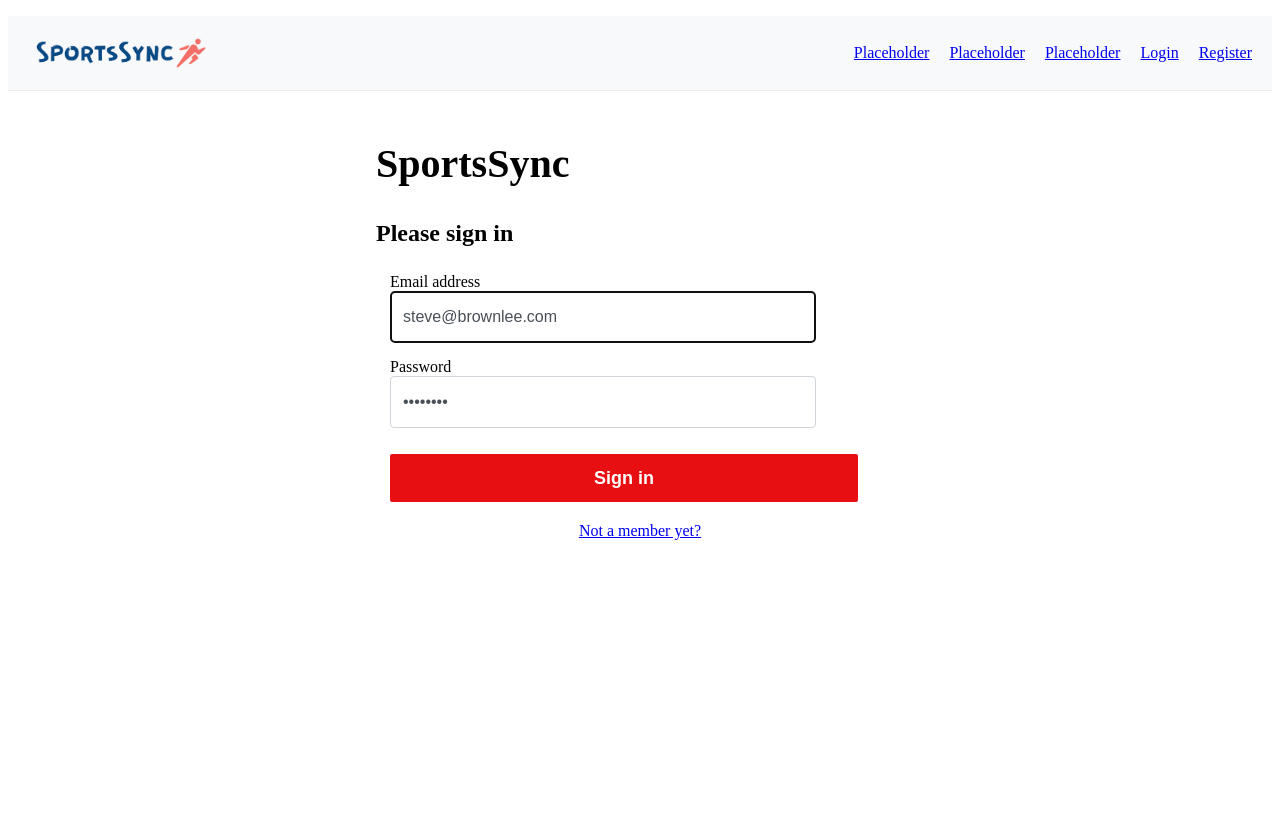
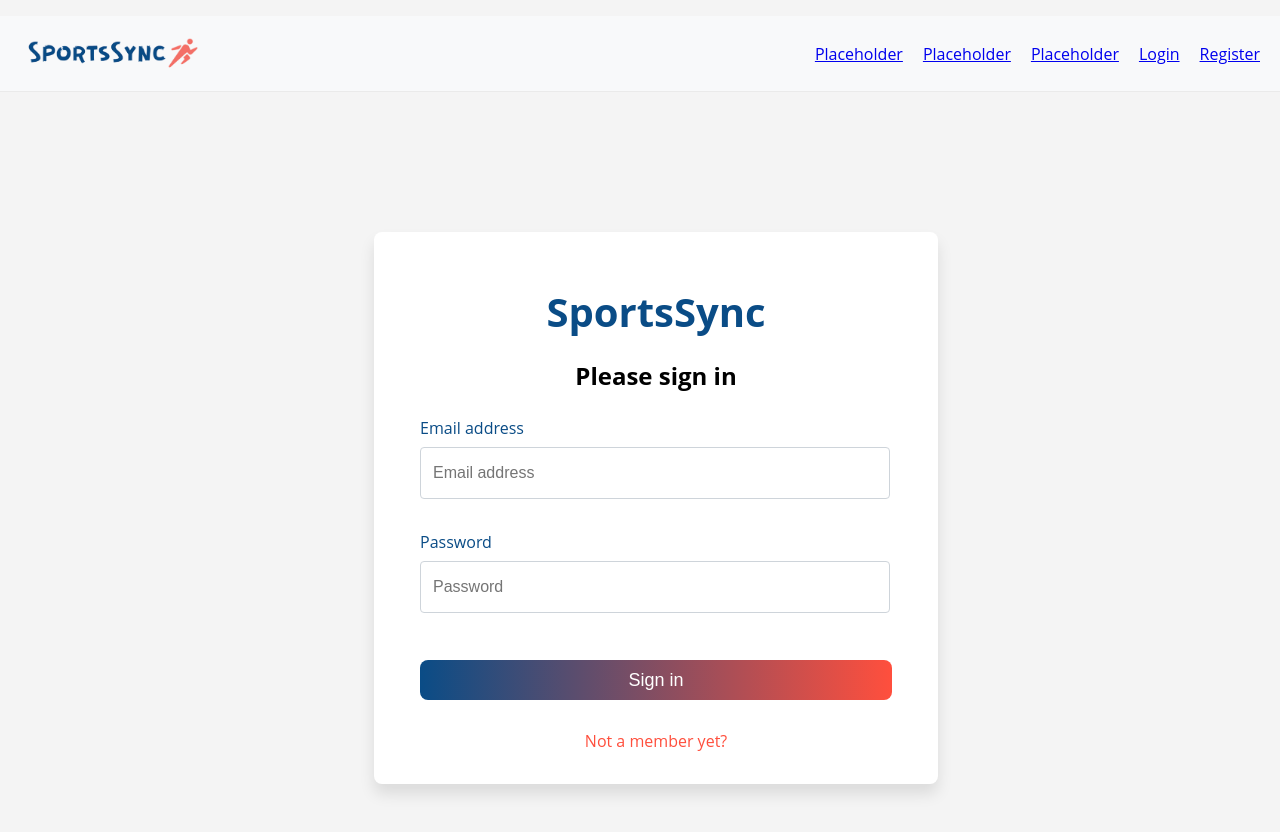
Before and after one commit to NicholasWinkler/SportsSync-Client, a React (Vite) app: page /login in a window 1280 px wide. Shown: the top 832 px of the page. Before the commit the page ends 800 px from the top, so only its background shows below. Built offline with nearby package versions, Linux system fonts and the light colour scheme.

Commit message:
Updated Login Page to match theme and updated CSS

```diff
--- a/src/pages/Login/Login.css
+++ b/src/pages/Login/Login.css
@@ -1,59 +1,87 @@
-.h1, h1 {
-    font-size: 2.5rem;
+body {
+  margin: 0;
+  padding: 0;
+  font-family: "Open Sans", sans-serif;
+  background-color: #f4f4f4; /* Light background for contrast */
+}
+
+.container--login {
+  display: flex;
+  justify-content: center;
+  align-items: center;
+  height: 100vh; /* Center vertically */
+}
+
+.card {
+  width: 500px; /* Card width */
+  background-color: #ffffff; /* Light card background for better contrast */
+  border-radius: 8px;
+  box-shadow: 0px 10px 15px rgba(0, 0, 0, 0.1); /* Subtle shadow for depth */
+  padding: 2rem; /* Padding for inner content */
+  text-align: center; /* Center text */
+}
+
+.login-title {
+  color: #0a4c86; /* Title color matching logo */
+  margin: 20px 0;
+}
+
+.form--login {
+  display: flex;
+  flex-direction: column; /* Column layout for form */
 }
 
 fieldset {
-    min-width: 0;
-    border: 0;
+  border: none; /* Remove default fieldset border */
+  margin-bottom: 1rem; /* Space between fieldsets */
+  text-align: left; /* Align labels to the left */
 }
 
-.loginLinks {
-    display: flex;
-    justify-content: center;
-}
-
-.link--register {
-    padding: 0 1.5rem;
-}
-
-.form--login {
-    display: inline-block;
-    margin: 0 auto;
-    text-align: left;
-    padding: 0 0 0 2rem;
-    z-index: 1;
-    min-height: 25rem;
-    min-width: 35rem;
-}
-
-.form--login > fieldset > input {
-    width: 25em;
-}
-
-.label--login {
-    width: 8rem;
-    display: inline-block;
+label {
+  display: block; /* Display label as block to take full width */
+  color: #0a4c86; /* Label color matching logo */
+  margin-bottom: 0.5rem; /* Space between label and input */
 }
 
 .form-control {
   display: block;
-    width: 94%;
-    height: calc(1.5em + .75rem + 2px);
-    padding: .375rem .75rem;
+  width: 100%; /* Full width to fit card */
+  height: 40px; /* Adjusted height */
+  padding: 0.5rem; /* Padding for inputs */
   font-size: 1rem;
-    font-weight: 400;
-    line-height: 1.5;
-    color: #495057;
-    background-color: #fff;
-    background-clip: padding-box;
-    border: 1px solid #ced4da;
-    border-radius: .25rem;
-    -webkit-transition: border-color .15s ease-in-out,box-shadow .15s ease-in-out;
-    transition: border-color .15s ease-in-out,box-shadow .15s ease-in-out;
+  color: #495057; /* Input text color */
+  background-color: #ffffff; /* Input background color */
+  border: 1px solid #0a4c86; /* Border color matching logo */
+  border-radius: 0.25rem;
+  transition: border-color 0.3s ease; /* Transition for border color */
 }
 
-.container--login {
-    text-align: center;
+.form-control:focus {
+  border-color: #ff4f3d; /* Highlight border on focus */
+  outline: none; /* Remove default outline */
+}
+
+.login-button {
+  width: 100%; /* Full width button */
+  height: 40px; /* Adjusted height to match input size */
+  background: linear-gradient(to right, #0a4c86, #ff4f3d); /* Gradient button */
+  color: white;
+  border: none;
+  border-radius: 8px;
+  font-size: 18px;
+  cursor: pointer;
+  margin-top: 1rem; /* Margin for spacing */
+  transition: background 0.3s ease, transform 0.2s; /* Added transform for button */
+}
+
+.login-button:hover {
+  opacity: 0.9; /* Hover effect */
+  transform: scale(1.02); /* Slight scale on hover */
+}
+
+.dialog {
+  min-width: 15rem;
+  min-height: 5rem;
 }
 
 .button--close {
@@ -61,7 +89,12 @@ fieldset {
   bottom: -2rem;
 }
 
-.dialog {
-    min-width: 15rem;
-    min-height: 5rem;
+.link--register {
+  text-align: center;
+  margin-top: 20px;
 }
+
+.link--register a {
+  color: #ff4f3d; /* Link color */
+  text-decoration: none;
+}
--- a/src/pages/Login/Login.jsx
+++ b/src/pages/Login/Login.jsx
@@ -1,15 +1,20 @@
-import React, { useRef, useState } from "react";
+import React, { useState, useRef } from "react";
 import { Link, useNavigate } from "react-router-dom";
-import "./Login.css";
+import "./Login.css"; // Import the CSS file for styles
 
 export const Login = () => {
-  const [email, setEmail] = useState("steve@brownlee.com");
-  const [password, setPassword] = useState("brownlee");
+  const [email, setEmail] = useState("");
+  const [password, setPassword] = useState("");
+  const [loading, setLoading] = useState(false);
+  const [errorMessage, setErrorMessage] = useState("");
   const existDialog = useRef();
   const navigate = useNavigate();
 
   const handleLogin = (e) => {
     e.preventDefault();
+    setLoading(true);
+
+    // Fetch call to login
     fetch(`http://localhost:8000/login`, {
       method: "POST",
       body: JSON.stringify({ email, password }),
@@ -19,75 +24,79 @@ export const Login = () => {
     })
       .then((res) => res.json())
       .then((authInfo) => {
+        setLoading(false);
         if (authInfo.valid) {
           localStorage.setItem("sportssync_token", JSON.stringify(authInfo));
           navigate("/");
         } else {
+          setErrorMessage("Incorrect email or password.");
           existDialog.current.showModal();
         }
+      })
+      .catch((error) => {
+        setLoading(false);
+        setErrorMessage("Server error, please try again later.");
+        existDialog.current.showModal();
       });
   };
 
   return (
     <main className="container--login">
       <dialog className="dialog dialog--auth" ref={existDialog}>
-        <div>User does not exist</div>
+        <div>{errorMessage}</div>
         <button
           className="button--close"
-          onClick={(e) => existDialog.current.close()}
+          onClick={() => existDialog.current.close()}
         >
           Close
         </button>
       </dialog>
 
-      <section>
-        <form className="form--login" onSubmit={handleLogin}>
-          <h1 className="text-4xl mt-7 mb-3">SportsSync</h1>
-          <h2 className="text-xl mb-10">Please sign in</h2>
-          <fieldset className="mb-4">
+      <section className="form--login">
+        <div className="card">
+          <h1 className="login-title">SportsSync</h1>
+          <h2>Please sign in</h2>
+
+          <form onSubmit={handleLogin}>
+            <fieldset>
               <label htmlFor="inputEmail"> Email address </label>
               <input
                 type="email"
                 id="inputEmail"
                 value={email}
-              onChange={(evt) => setEmail(evt.target.value)}
+                onChange={(e) => setEmail(e.target.value)}
                 className="form-control"
                 placeholder="Email address"
                 required
-              autoFocus
+                autoComplete="email"
               />
             </fieldset>
-          <fieldset className="mb-4">
+
+            <fieldset>
               <label htmlFor="inputPassword"> Password </label>
               <input
                 type="password"
                 id="inputPassword"
                 value={password}
-              onChange={(evt) => setPassword(evt.target.value)}
+                onChange={(e) => setPassword(e.target.value)}
                 className="form-control"
                 placeholder="Password"
+                autoComplete="current-password"
               />
             </fieldset>
+
             <fieldset>
-            <button
-              type="submit"
-              className="button p-3 rounded-md bg-blue-800 text-blue-100"
-            >
-              Sign in
+              <button type="submit" className="login-button" disabled={loading}>
+                {loading ? "Signing in..." : "Sign in"}
               </button>
             </fieldset>
           </form>
-      </section>
-      <div className="loginLinks">
+
           <section className="link--register">
-          <Link
-            className="underline text-blue-600 hover:text-blue-800 visited:text-purple-600"
-            to="/register"
-          >
-            Not a member yet?
-          </Link>
+            <Link to="/register">Not a member yet?</Link>
           </section>
         </div>
+      </section>
     </main>
   );
 };
```
Lines whose indentation alone changed are shown as unchanged.
